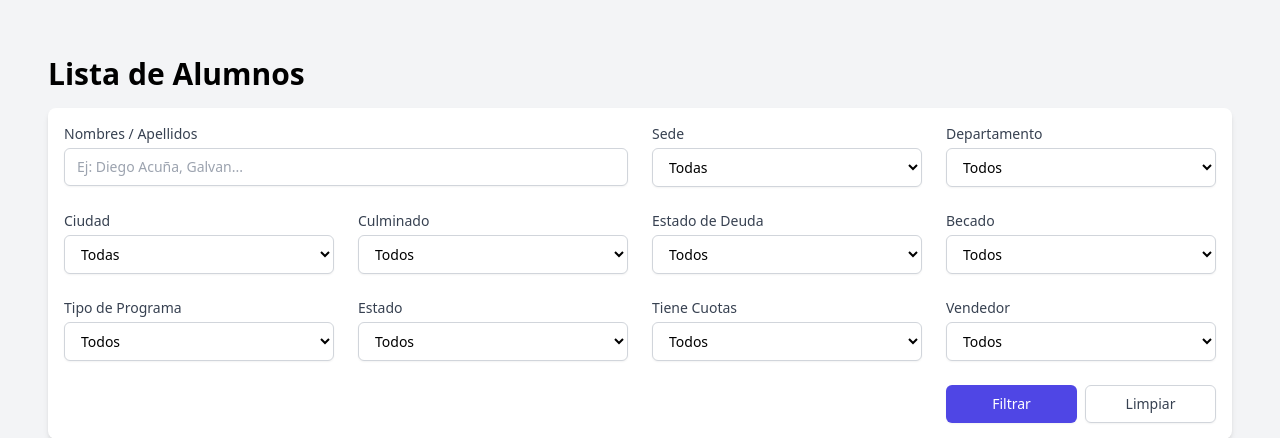
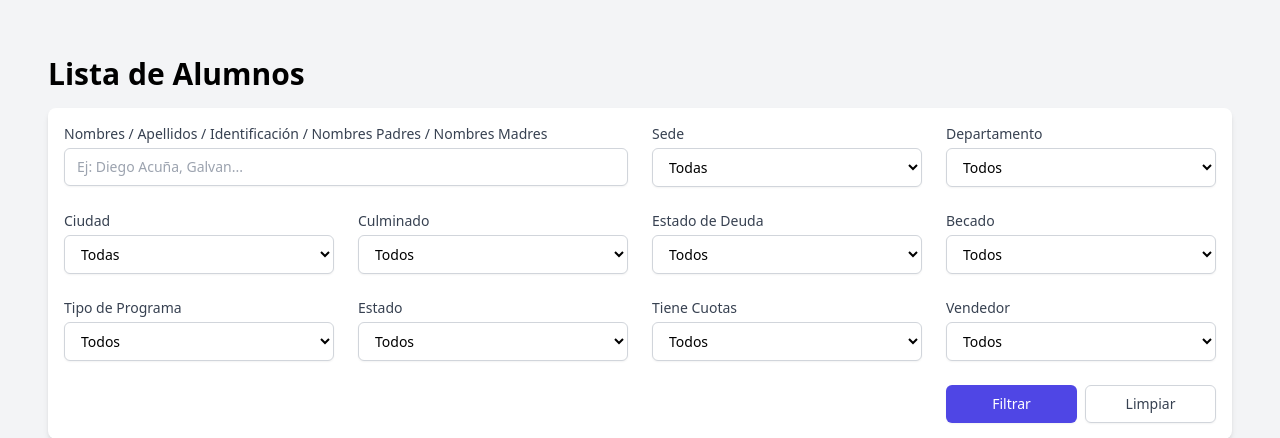
Before and after one commit to robertbarac/preicfes, a Django app: page /academico/alumnos/ in a window 1280 px wide. Shown: the part 64-502 px from the top of the page. Run offline with Django 5.2, Linux system fonts and the light colour scheme; the visitor is signed in with stand-in values (Sample User, id 1); data that the repository does not hold is empty; some libraries are stand-ins or nearby versions.

Commit message:
detallada la utilidad del cuadro de búsqueda con la etiqueta

```diff
--- a/academico/templates/academico/alumnos_list.html
+++ b/academico/templates/academico/alumnos_list.html
@@ -10,7 +10,7 @@
     <form method="get" class="mb-6 bg-white p-4 rounded-lg shadow-md">
         <div class="grid grid-cols-1 sm:grid-cols-2 lg:grid-cols-4 gap-6">
             <div class="sm:col-span-2">
-                <label for="buscador" class="block text-sm font-medium text-gray-700">Nombres / Apellidos</label>
+                <label for="buscador" class="block text-sm font-medium text-gray-700">Nombres / Apellidos / Identificación / Nombres Padres / Nombres Madres</label>
                 <input type="text" name="buscador" id="buscador" value="{{ request.GET.buscador }}" placeholder="Ej: Diego Acuña, Galvan..."
                        class="mt-1 block w-full py-2 px-3 border border-gray-300 bg-white rounded-md shadow-sm focus:outline-none focus:ring-indigo-500 focus:border-indigo-500 sm:text-sm">
             </div>
```
